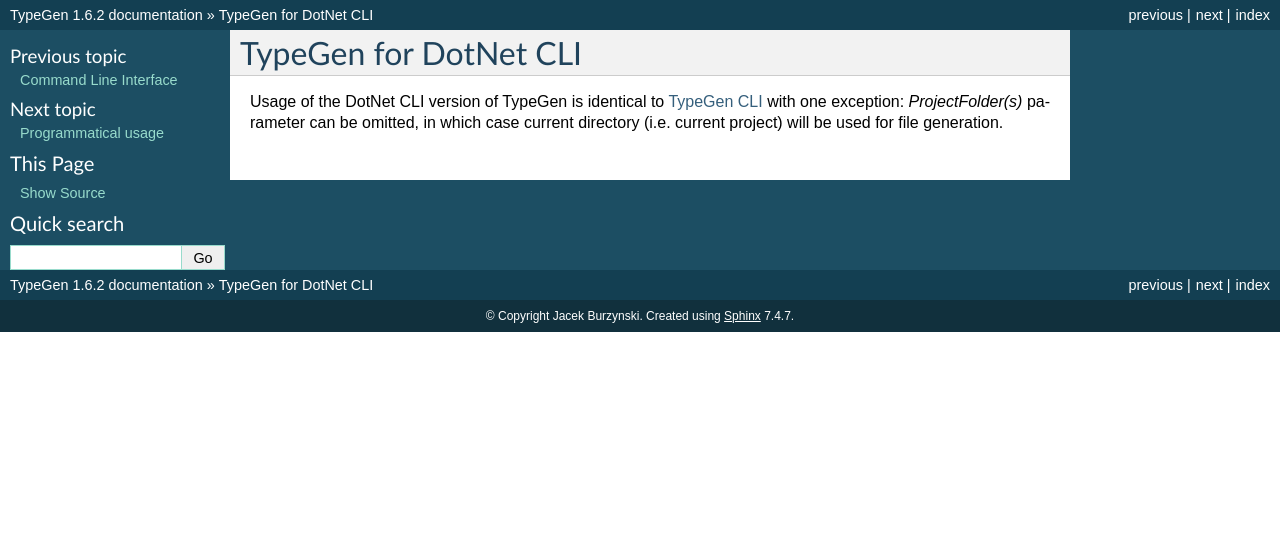
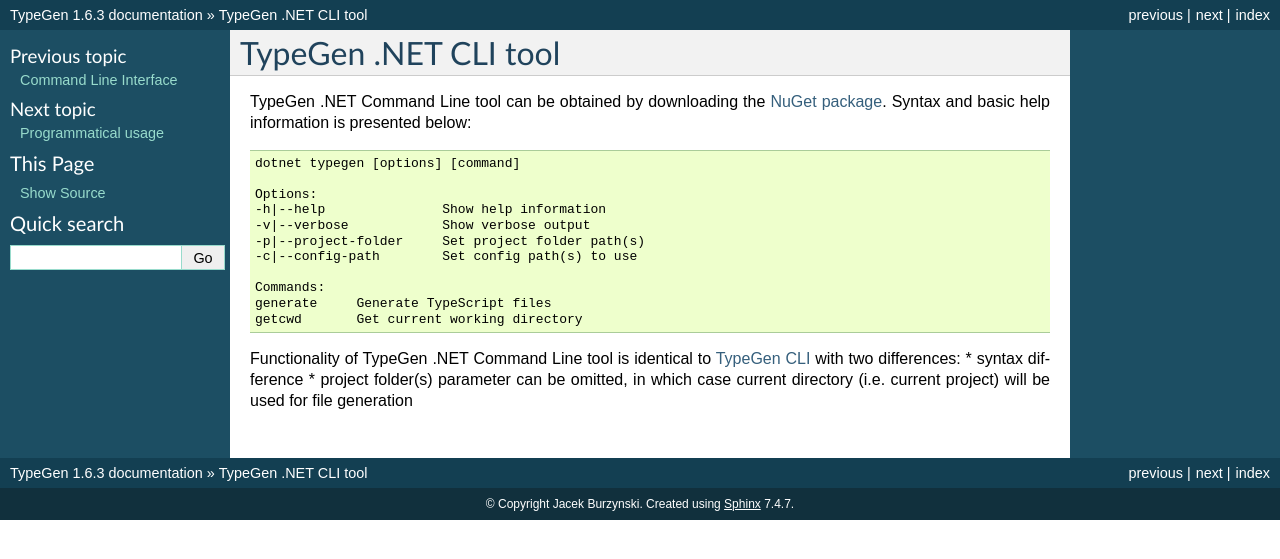
Before and after one commit to jburzynski/TypeGenDocs, a Sphinx documentation site: the page built from source/dotnetcli.rst, in a window 1280 px wide. Shown: the top 559 px of the page. Built offline with Sphinx 7.4.7, drawn with Linux system fonts in a browser that asks for light colours.

Commit message:
information about version 1.6.3

```diff
--- a/source/conf.py
+++ b/source/conf.py
@@ -57,7 +57,7 @@
 # built documents.
 #
 # The short X.Y version.
-version = u'1.6.2'
+version = u'1.6.3'
 # The full version, including alpha/beta/rc tags.
 release = version
 
--- a/source/dotnetcli.rst
+++ b/source/dotnetcli.rst
@@ -1,5 +1,23 @@
-======================
-TypeGen for DotNet CLI
-======================
+=====================
+TypeGen .NET CLI tool
+=====================
 
-Usage of the DotNet CLI version of TypeGen is identical to :doc:`TypeGen CLI <cli>` with one exception: `ProjectFolder(s)` parameter can be omitted, in which case current directory (i.e. current project) will be used for file generation.
+TypeGen .NET Command Line tool can be obtained by downloading the `NuGet package <https://www.nuget.org/packages/TypeGen.DotNetCli>`_. Syntax and basic help information is presented below:
+
+.. code-block:: text
+
+	dotnet typegen [options] [command]
+
+	Options:
+	-h|--help               Show help information
+	-v|--verbose            Show verbose output
+	-p|--project-folder     Set project folder path(s)
+	-c|--config-path        Set config path(s) to use
+
+	Commands:
+	generate     Generate TypeScript files
+	getcwd       Get current working directory
+
+Functionality of TypeGen .NET Command Line tool is identical to :doc:`TypeGen CLI <cli>` with two differences:
+* syntax difference
+* project folder(s) parameter can be omitted, in which case current directory (i.e. current project) will be used for file generation
```
Also changed, not shown: source/usingtypegen.rst (+23 -0 lines).
